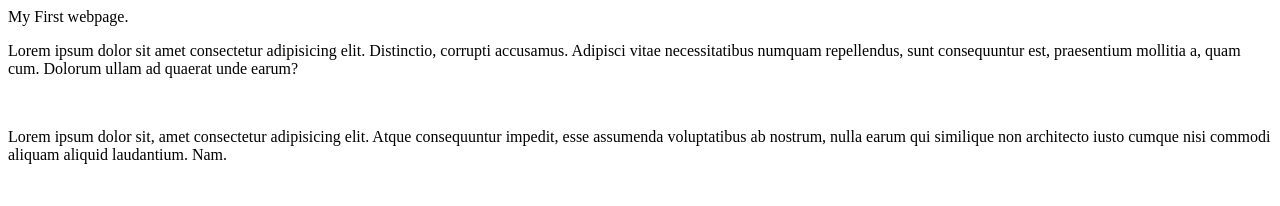
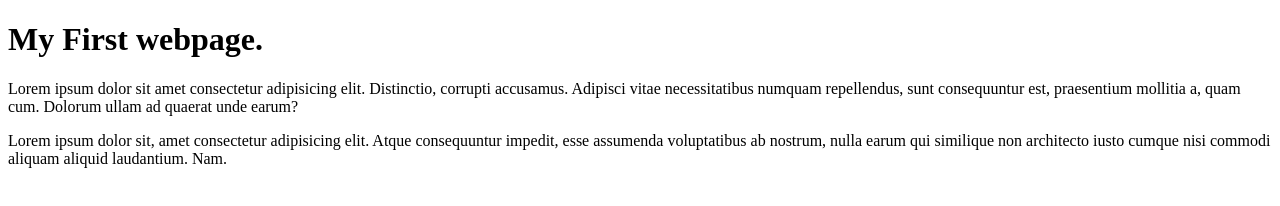
Before and after one commit to RossFerrill/Inclass, a plain HTML site: page Index.html in a window 1280 px wide. Drawn offline with Linux system fonts and the light colour scheme.

Commit message:
Final change to inclass 1

```diff
--- a/Index.html
+++ b/Index.html
@@ -9,9 +9,8 @@
         <title>Inclass Task 1</title>
     </head>
     <body>
-        <header> My First webpage.</header>
+        <h1>My First webpage.</h1>
         <p>Lorem ipsum dolor sit amet consectetur adipisicing elit. Distinctio, corrupti accusamus. Adipisci vitae necessitatibus numquam repellendus, sunt consequuntur est, praesentium mollitia a, quam cum. Dolorum ullam ad quaerat unde earum?</p>
-        <br>
         <p>Lorem ipsum dolor sit, amet consectetur adipisicing elit. Atque consequuntur impedit, esse assumenda voluptatibus ab nostrum, nulla earum qui similique non architecto iusto cumque nisi commodi aliquam aliquid laudantium. Nam.</p>
     </body>
 </html>
```
